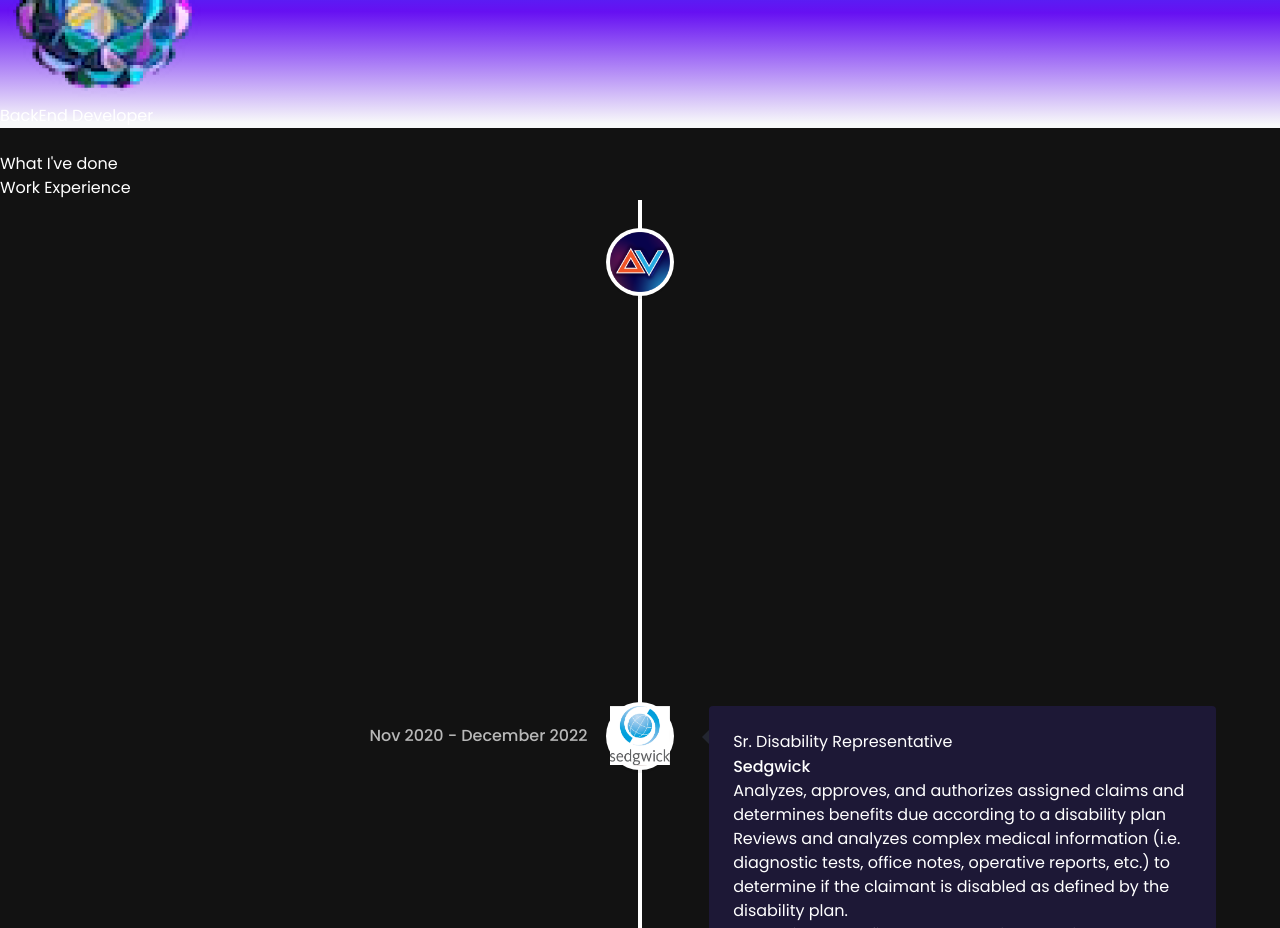
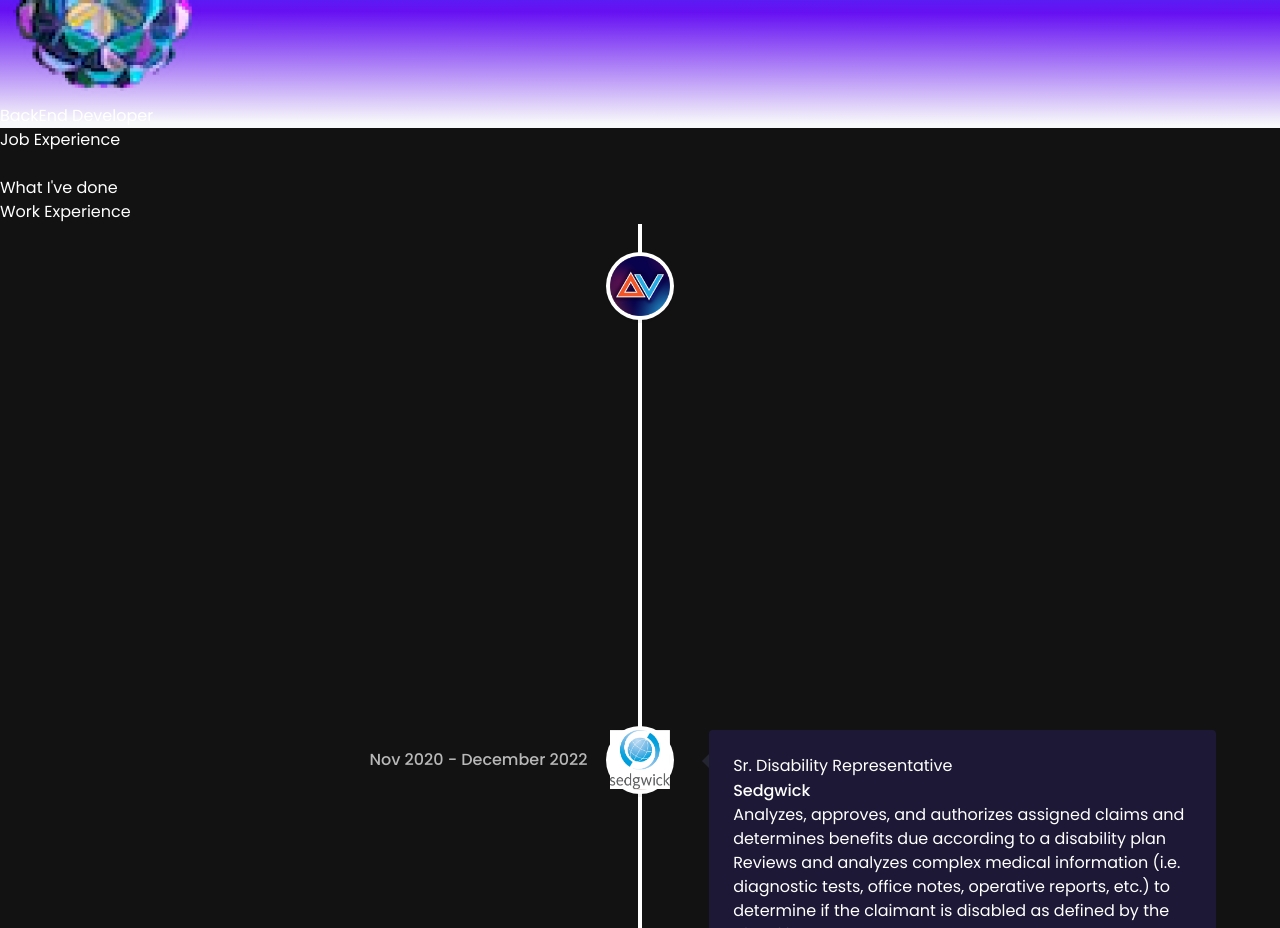
Before and after one commit to brosmar18/gonzalezBryan, a React (Vite) app: page / in a window 1280 px wide. Shown: the part 2520-3448 px from the top of the page. Built offline with nearby package versions, Linux system fonts and the light colour scheme; no server answers.

Commit message:
File updated

```diff
--- a/src/App.jsx
+++ b/src/App.jsx
@@ -1,5 +1,5 @@
 import { BrowserRouter } from "react-router-dom";
-import {About, Contact, Experience, Navbar, Feedback, Header, Tech, Works} from './components';
+import {About, Contact, Experience, Navbar, Feedback, Header, Tech, Works, JobExperience} from './components';
 
 const App = () => {
 
@@ -12,6 +12,7 @@ const App = () => {
           <Header />
         </div>
         <About />
+        <JobExperience />
         <Experience />
         <Tech />
         <Works />
--- a/src/components/index.js
+++ b/src/components/index.js
@@ -6,6 +6,7 @@ import Experience from './Experience';
 import Works from './Works';
 import Feedback from './Feedback';
 import Contact from './Contact';
+import JobExperience from './JobExperience';
 
 export {
   Header,
@@ -15,5 +16,6 @@ export {
   Experience,
   Works,
   Feedback,
-  Contact
+  Contact,
+  JobExperience
 }
--- a/src/components/jobExperience.jsx
+++ b/src/components/jobExperience.jsx
@@ -0,0 +1,11 @@
+import React from 'react'
+
+const JobExperience = () => {
+  return (
+    <div>
+      <h1>Job Experience</h1>
+    </div>
+  )
+}
+
+export default JobExperience;
```
